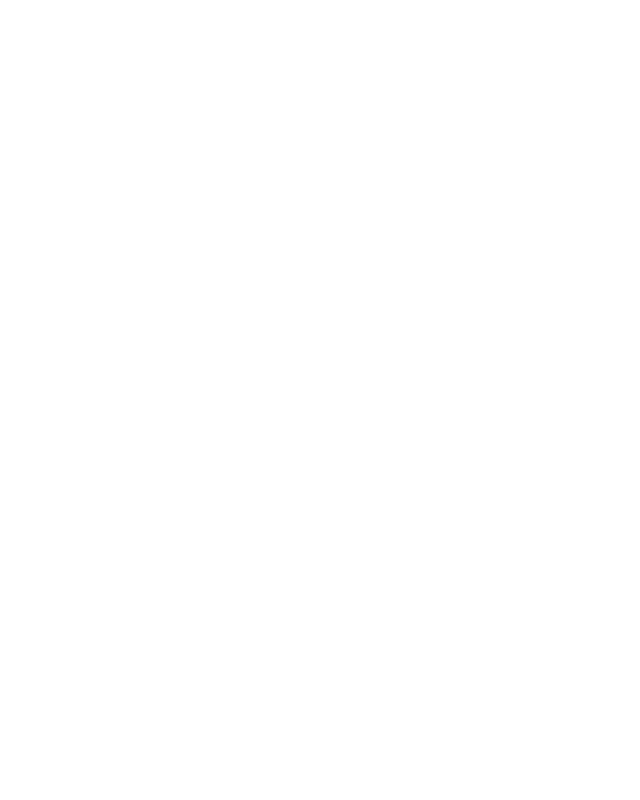
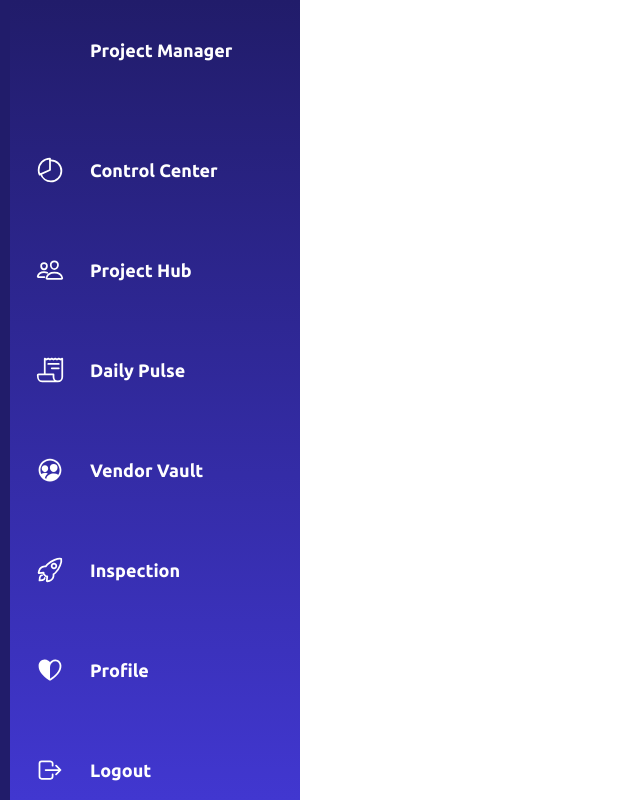
Before and after one commit to HariniVJ/A-Arch-Build-Project, a React (Create React App) app in the folder frontend/frontend/: page / in a window 1280 px wide. Shown: the whole page, without its empty margins (0-640 px from the left). Built offline with nearby package versions, Linux system fonts and the light colour scheme.

Commit message:
added side bar without logo

```diff
--- a/frontend/frontend/package.json
+++ b/frontend/frontend/package.json
@@ -3,9 +3,11 @@
   "version": "0.1.0",
   "private": true,
   "dependencies": {
+    "@ionic/react": "^8.2.7",
     "@testing-library/jest-dom": "^5.17.0",
     "@testing-library/react": "^13.4.0",
     "@testing-library/user-event": "^13.5.0",
+    "ionicons": "^7.4.0",
     "react": "^18.3.1",
     "react-dom": "^18.3.1",
     "react-scripts": "5.0.1",
--- a/frontend/frontend/src/App.js
+++ b/frontend/frontend/src/App.js
@@ -1,11 +1,14 @@
+import React from 'react';
+import Sidebar from './components/sidebar';
 
 
 function App() {
-  return (
-    <div className="App">
-
-    </div>
-  );
+    return (
+        <div className="App">
+            <Sidebar />
+        </div>
+    );
 }
 
+
 export default App;
--- a/frontend/frontend/src/components/sidebar.css
+++ b/frontend/frontend/src/components/sidebar.css
@@ -0,0 +1,142 @@
+/* =========== Google Fonts ============ */
+@import url("https://fonts.googleapis.com/css2?family=Ubuntu:wght@300;400;500;700&display=swap");
+
+/* =============== Globals ============== */
+* {
+  font-family: "Ubuntu", sans-serif;
+  margin: 0;
+  padding: 0;
+  box-sizing: border-box;
+}
+
+:root {
+  --blue: #2a2185;
+  --white: #fff;
+  --gray: #f5f5f5;
+  --black1: #222;
+  --black2: #999;
+}
+
+body {
+  min-height: 100vh;
+  overflow-x: hidden;
+}
+
+.container {
+  position: relative;
+  width: 100%;
+}
+
+/* =============== Navigation ================ */
+.navigation {
+  position: fixed;
+  width: 300px;
+  height: 100%;
+  /* Updated background to gradient */
+  background: linear-gradient(180deg, #211C6A, #4137D0);
+  border-left: 10px solid #211C6A;
+  transition: 0.5s;
+  overflow: hidden;
+}
+.navigation.active {
+  width: 80px;
+}
+
+.navigation ul {
+  position: absolute;
+  top: 0;
+  left: 0;
+  width: 100%;
+}
+
+.navigation ul li {
+    position: relative;
+    width: 100%;
+    list-style: none;
+    border-top-left-radius: 30px;
+    border-bottom-left-radius: 30px;
+    margin-bottom: 20px;
+    /* Added margin to increase space horizontally */
+    margin-left: 10px; /* Adjust this value as needed */
+    margin-right: 10px; /* Adjust this value as needed */
+  }
+
+
+.navigation ul li:hover,
+.navigation ul li.hovered {
+  background-color: var(--white);
+}
+
+.navigation ul li:nth-child(1) {
+  margin-bottom: 40px;
+  pointer-events: none;
+}
+
+.navigation ul li a {
+    position: relative;
+    display: block;
+    width: 100%;
+    display: flex;
+    text-decoration: none;
+    color: var(--white);
+    font-weight: bold;
+    font-size: large;
+    /* Added horizontal padding to create more space */
+    padding-top: 20px;  /* Adjust this value as needed */
+    padding-right: 20px; /* Adjust this value as needed */
+  }
+
+.navigation ul li:hover a,
+.navigation ul li.hovered a {
+  color: var(--blue);
+}
+
+.navigation ul li a .icon {
+  position: relative;
+  display: block;
+  min-width: 60px;
+  height: 60px;
+  line-height: 75px;
+  text-align: center;
+}
+.navigation ul li a .icon ion-icon {
+  font-size: 1.75rem;
+}
+
+.navigation ul li a .title {
+  position: relative;
+  display: block;
+  padding: 0 10px;
+  height: 60px;
+  line-height: 60px;
+  text-align: start;
+  white-space: nowrap;
+}
+
+/* --------- curve outside ---------- */
+.navigation ul li:hover a::before,
+.navigation ul li.hovered a::before {
+  content: "";
+  position: absolute;
+  right: 0;
+  top: -50px;
+  width: 50px;
+  height: 50px;
+  background-color: transparent;
+  border-radius: 50%;
+  box-shadow: 35px 35px 0 10px var(--white);
+  pointer-events: none;
+}
+.navigation ul li:hover a::after,
+.navigation ul li.hovered a::after {
+  content: "";
+  position: absolute;
+  right: 0;
+  bottom: -50px;
+  width: 50px;
+  height: 50px;
+  background-color: transparent;
+  border-radius: 50%;
+  box-shadow: 35px -35px 0 10px var(--white);
+  pointer-events: none;
+}
--- a/frontend/frontend/src/components/sidebar.js
+++ b/frontend/frontend/src/components/sidebar.js
@@ -0,0 +1,82 @@
+import React from 'react';
+import './sidebar.css'; // Correct path if the CSS file is in the same directory as sidebar.js
+import { IonIcon } from '@ionic/react';
+import { pieChartOutline, peopleOutline, receiptOutline, peopleCircleOutline, rocketOutline, heartHalfOutline, logOutOutline } from 'ionicons/icons';
+
+
+const Sidebar = () => {
+    return (
+        <div className="container">
+            <div className="navigation">
+                <ul>
+                    <li>
+                        <a href="#">
+                            <span className="icon">
+                             {/**  <img src={logo} alt="Company Logo" style={{ width: '80px', height: '80px' }} />*/}
+                            </span>
+                            <span className="title">Project Manager</span>
+                        </a>
+                    </li>
+                    <li>
+                        <a href="#">
+                            <span className="icon">
+                                <IonIcon icon={pieChartOutline} />
+                            </span>
+                            <span className="title">Control Center</span>
+                        </a>
+                    </li>
+                    <li>
+                        <a href="#">
+                            <span className="icon">
+                                <IonIcon icon={peopleOutline} />
+                            </span>
+                            <span className="title">Project Hub</span>
+                        </a>
+                    </li>
+                    <li>
+                        <a href="#">
+                            <span className="icon">
+                                <IonIcon icon={receiptOutline} />
+                            </span>
+                            <span className="title">Daily Pulse</span>
+                        </a>
+                    </li>
+                    <li>
+                        <a href="#">
+                            <span className="icon">
+                                <IonIcon icon={peopleCircleOutline} />
+                            </span>
+                            <span className="title">Vendor Vault</span>
+                        </a>
+                    </li>
+                    <li>
+                        <a href="#">
+                            <span className="icon">
+                                <IonIcon icon={rocketOutline} />
+                            </span>
+                            <span className="title">Inspection</span>
+                        </a>
+                    </li>
+                    <li>
+                        <a href="#">
+                            <span className="icon">
+                                <IonIcon icon={heartHalfOutline} />
+                            </span>
+                            <span className="title">Profile</span>
+                        </a>
+                    </li>
+                    <li>
+                        <a href="#">
+                            <span className="icon">
+                                <IonIcon icon={logOutOutline} />
+                            </span>
+                            <span className="title">Logout</span>
+                        </a>
+                    </li>
+                </ul>
+            </div>
+        </div>
+    );
+};
+
+export default Sidebar;
--- a/frontend/frontend/src/index.js
+++ b/frontend/frontend/src/index.js
@@ -1,15 +1,13 @@
 import React from 'react';
-import ReactDOM from 'react-dom/client';
+import ReactDOM from 'react-dom';
 import App from './App';
+import './components/sidebar.css'; // Correct path if the CSS file is in the same directory as sidebar.js
 
 
-const root = ReactDOM.createRoot(document.getElementById('root'));
-root.render(
-  <React.StrictMode>
-    <App />
-  </React.StrictMode>
+
+ReactDOM.render(
+    <React.StrictMode>
+        <App />
+    </React.StrictMode>,
+    document.getElementById('root')
 );
-
-// If you want to start measuring performance in your app, pass a function
-// to log results (for example: reportWebVitals(console.log))
-// or send to an analytics endpoint. Learn more: https://bit.ly/CRA-vitals
```
Also changed, not shown: frontend/frontend/src/assets/logobgremoved.png (added), 1 other file (tests, documents, lock files or other folders).
